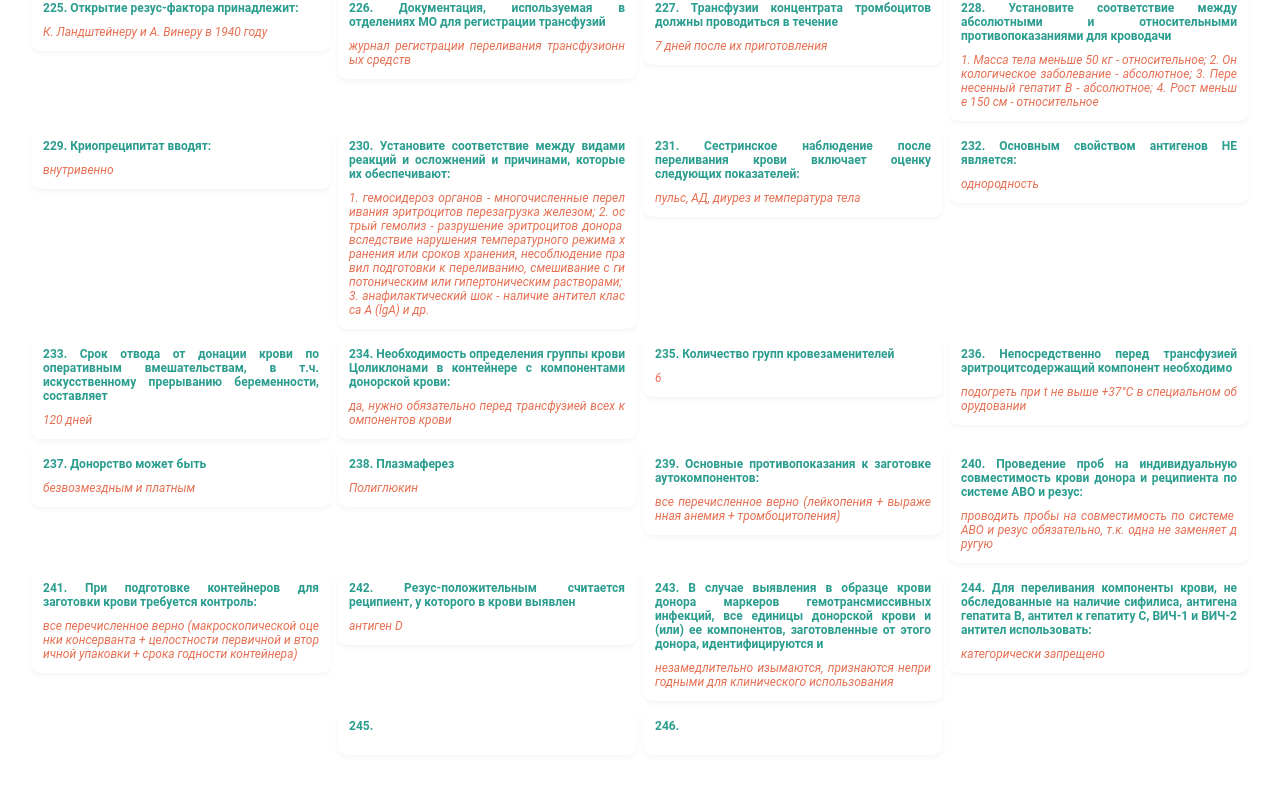
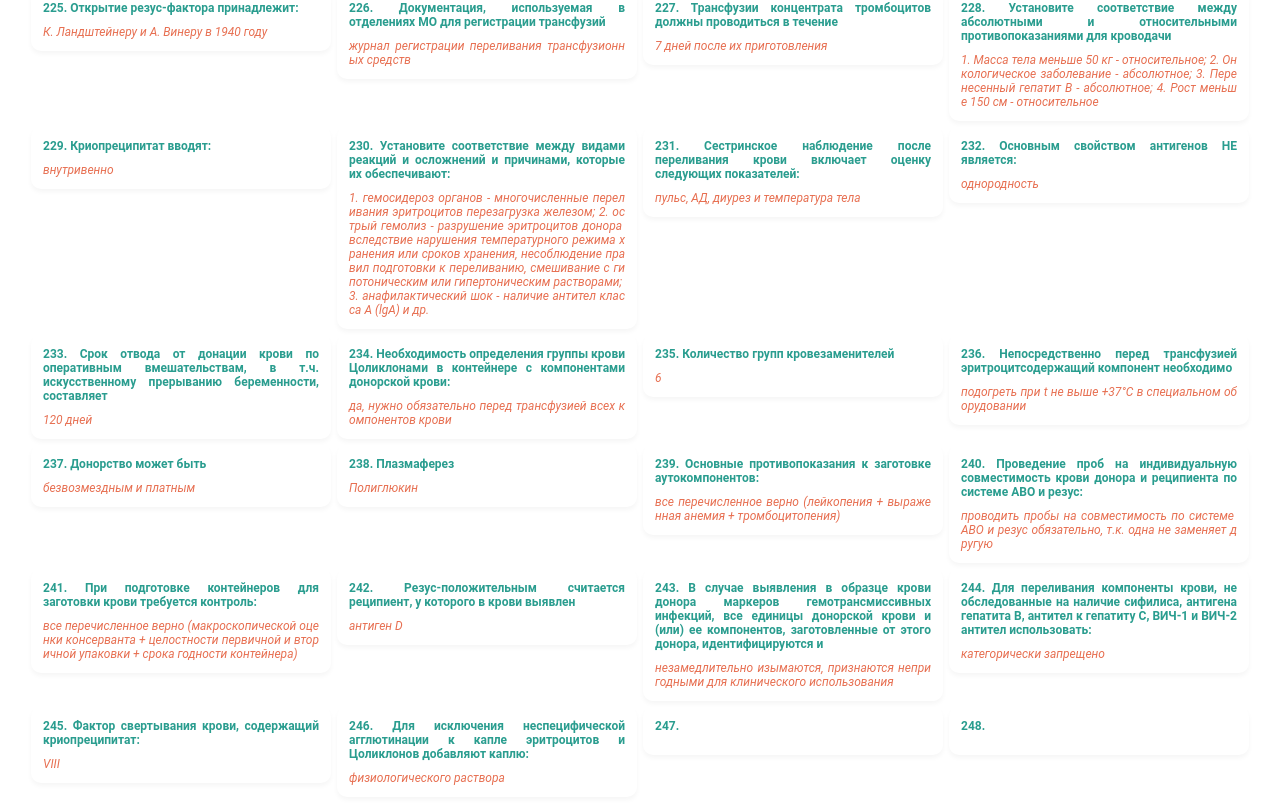
Before and after one commit to dfr8938/transfusio-app, a React (Create React App) app: page / in a window 1280 px wide. Shown: the part 6667-7477 px from the top of the page. Before the commit the page ends 7435 px from the top, so only its background shows below. Built offline with nearby package versions, Linux system fonts and the light colour scheme.

Commit message:
...added answers...

```diff
--- a/src/database/database.js
+++ b/src/database/database.js
@@ -1406,11 +1406,21 @@ const listAnswers = [
   },
   {
     id: 244,
+    question: "Фактор свертывания крови, содержащий криопреципитат:",
+    answer: "VIII",
+  },
+  {
+    id: 245,
+    question: "Для исключения неспецифической агглютинации к капле эритроцитов и Цоликлонов добавляют каплю:",
+    answer: "физиологического раствора",
+  },
+  {
+    id: 246,
     question: "",
     answer: "",
   },
   {
-    id: 245,
+    id: 247,
     question: "",
     answer: "",
   },
```
